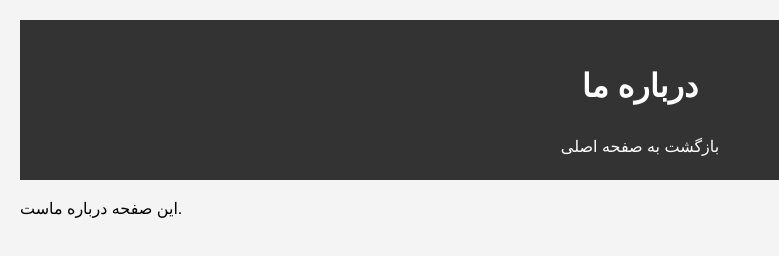
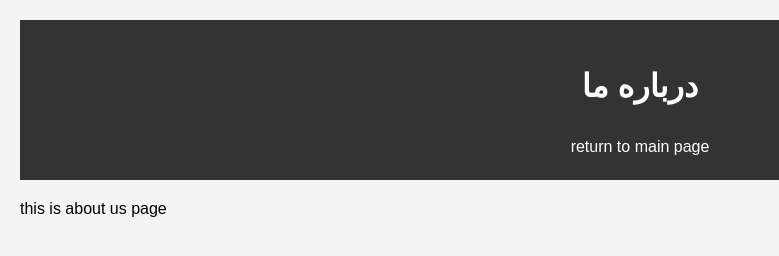
Before and after one commit to Yalda-Shams1991/My-website, a plain HTML site: page about.html in a window 1280 px wide. Shown: the full height of the page, 0-779 px from the left. Drawn offline with Linux system fonts and the light colour scheme.

Commit message:
Update about.html

```diff
--- a/about.html
+++ b/about.html
@@ -1,18 +1,18 @@
 <!DOCTYPE html>
 <html>
 <head>
-    <title>درباره ما</title>
+    <title>about us</title>
     <link rel="stylesheet" href="styles.css">
 </head>
 <body>
     <header>
         <h1>درباره ما</h1>
         <nav>
-            <a href="index.html">بازگشت به صفحه اصلی</a>
+            <a href="index.html">return to main page</a>
         </nav>
     </header>
     <main>
-        <p>این صفحه درباره ماست.</p>
+        <p>this is about us page </p>
     </main>
 </body>
 </html>
```
